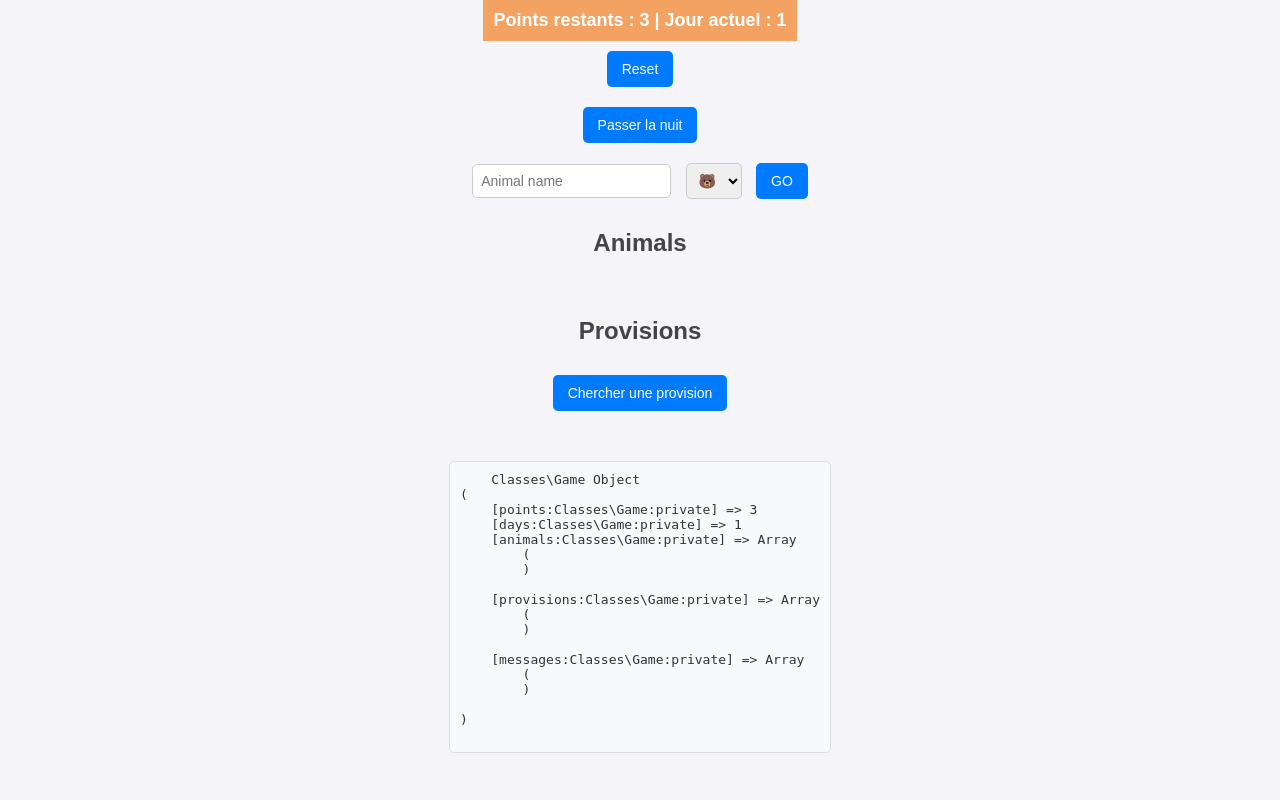
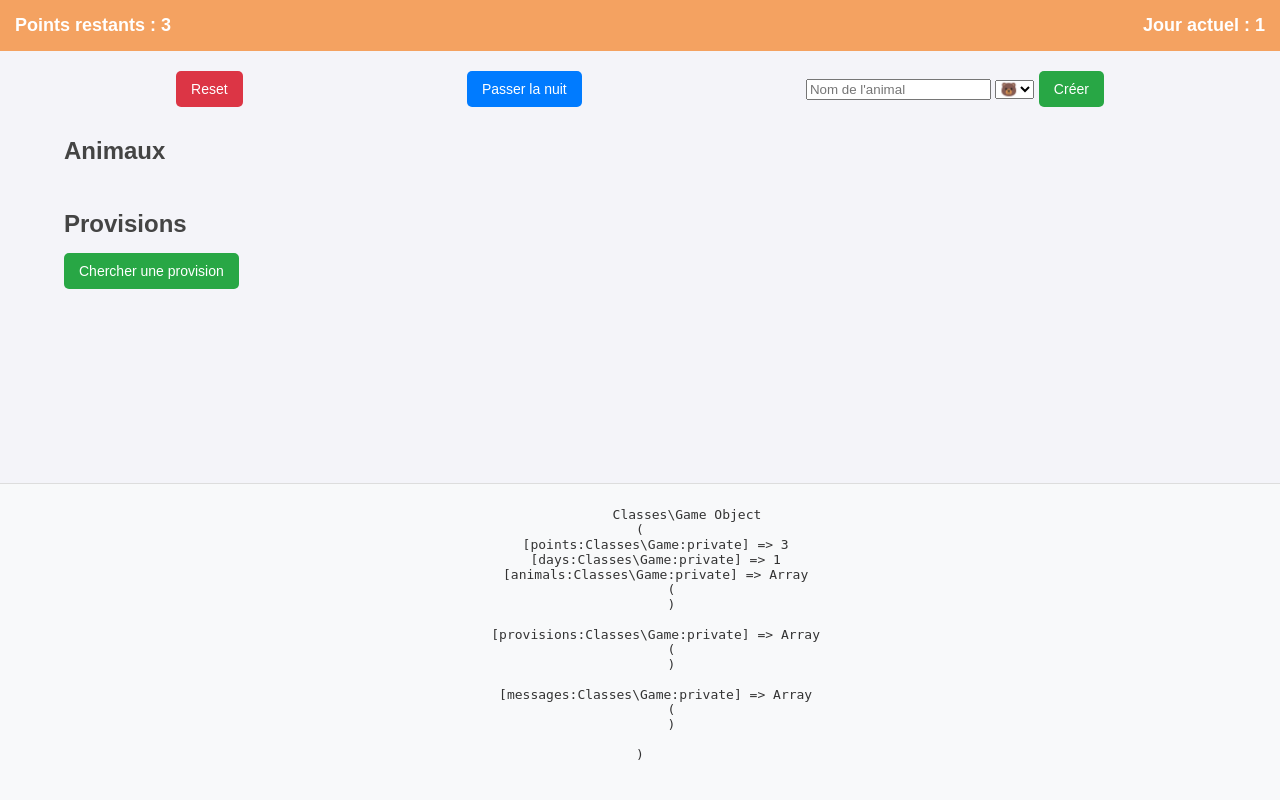
Before and after one commit to AnthonySkr/PHPPOO, a PHP site: page / in a window 1280 px wide. Run offline with PHP 8.4, Linux system fonts and the light colour scheme.

Commit message:
enhance styling

```diff
--- a/classes/Game.php
+++ b/classes/Game.php
@@ -92,7 +92,7 @@ class Game {
 
             if (isset($provision)) {
                 $this->provisions[] = $provision;
-                $this->addMessage("You found a {$provision->getName()} !");
+                $this->addMessage("You found a provision !");
             }
         }
     }
--- a/interface.php
+++ b/interface.php
@@ -7,23 +7,26 @@
     <link rel="stylesheet" href="styles/interface.css">
 </head>
 <body>
-<div class="info-bar">
-        Points restants : <?= $game->getPoints() ?> | Jour actuel : <?= $game->getDays() ?>
-    </div>
+    <header class="info-bar">
+        <div>Points restants : <?= $game->getPoints() ?></div>
+        <div>Jour actuel : <?= $game->getDays() ?></div>
+    </header>
 
+    <main>
+        <section class="actions">
             <form action="index.php" method="post">
                 <input type="hidden" name="action" value="reset">
-        <button type="submit">Reset</button>
+                <button type="submit" class="btn btn-danger">Reset</button>
             </form>
 
             <form action="index.php" method="post">
                 <input type="hidden" name="action" value="night">
-        <button type="submit">Passer la nuit</button>
+                <button type="submit" class="btn btn-primary">Passer la nuit</button>
             </form>
 
-    <form action="index.php" method="post">
+            <form action="index.php" method="post" class="create-animal-form">
                 <input type="hidden" name="action" value="createAnimal">
-        <input type="text" name="name" placeholder="Animal name" required>
+                <input type="text" name="name" placeholder="Nom de l'animal" required>
                 <select name="icon">
                     <option>🐻</option>
                     <option>🐼</option>
@@ -32,27 +35,30 @@
                     <option>🦁</option>
                     <option>🐮</option>
                 </select>
-        <button type="submit">GO</button>
+                <button type="submit" class="btn btn-success">Créer</button>
             </form>
+        </section>
 
+        <section class="messages">
             <?php foreach ($game->getMessages() as $message) : ?>
-        <div>
+                <div class="message">
                     <?= $message ?>
                 </div>
             <?php endforeach; ?>
+        </section>
 
-    <h2>Animals</h2>
-    <div class="animals">
+        <section class="animals">
+            <h2>Animaux</h2>
+            <div class="animal-list">
                 <?php foreach ($game->getAnimals() as $index => $animal): ?>
                     <div class="animal-card">
-                <?= $animal->getName() ?>
-                <?= $animal->getIcon() ?>
-                <div>
-                    <div>Age: <?= $animal->getAge() ?></div>
-                    <div>Health: <?= $animal->getHealth() ?></div>
-                    <div>Mood: <?= $animal->getMood() ?></div>
-                    <div>Hunger: <?= $animal->getHunger() ?></div>
-                    <div>Thirst: <?= $animal->getThirst() ?></div>
+                        <h3><?= $animal->getName() ?> <?= $animal->getIcon() ?></h3>
+                        <div class="animal-stats">
+                            <div>Âge : <?= $animal->getAge() ?></div>
+                            <div>Santé : <?= $animal->getHealth() ?></div>
+                            <div>Humeur : <?= $animal->getMood() ?></div>
+                            <div>Faim : <?= $animal->getHunger() ?></div>
+                            <div>Soif : <?= $animal->getThirst() ?></div>
                         </div>
                         <div class="animal-actions">
                             <form action="index.php" method="post">
@@ -63,46 +69,50 @@
                                         <option value="<?= $provisionIndex ?>"><?= $provision->getIcon() ?></option>
                                     <?php endforeach; ?>
                                 </select>
-                        <button type="submit">Feed</button>
+                                <button type="submit" class="btn btn-primary">Nourrir</button>
                             </form>
                             <form action="index.php" method="post">
                                 <input type="hidden" name="action" value="healAnimal">
                                 <input type="hidden" name="animal" value="<?= $index ?>">
-                        <button type="submit">Heal</button>
+                                <button type="submit" class="btn btn-warning">Soigner</button>
                             </form>
                             <form action="index.php" method="post">
                                 <input type="hidden" name="action" value="petAnimal">
                                 <input type="hidden" name="animal" value="<?= $index ?>">
-                        <button type="submit">Pet</button>
+                                <button type="submit" class="btn btn-secondary">Caresser</button>
                             </form>
                         </div>
                     </div>
                 <?php endforeach; ?>
             </div>
+        </section>
 
+        <section class="provisions">
             <h2>Provisions</h2>
             <form action="index.php" method="post">
                 <input type="hidden" name="action" value="provision">
-        <button type="submit">Chercher une provision</button>
+                <button type="submit" class="btn btn-success">Chercher une provision</button>
             </form>
-
-    <div class="provisions">
+            <div class="provision-list">
                 <?php foreach ($game->getProvisions() as $index => $provision): ?>
                     <div class="provision-card">
-                <?= $provision->getName() ?>
-                <?= $provision->getIcon() ?>
-                <div>
-                    <div>Health Points: <?= $provision->getHealthPoints() ?></div>
-                    <div>Mood Points: <?= $provision->getMoodPoints() ?></div>
-                    <div>Hunger Points: <?= $provision->getHungerPoints() ?></div>
-                    <div>Thirst Points: <?= $provision->getThirstPoints() ?></div>
+                        <h3><?= $provision->getName() ?> <?= $provision->getIcon() ?></h3>
+                        <div class="provision-stats">
+                            <div>Points de santé : <?= $provision->getHealthPoints() ?></div>
+                            <div>Points d'humeur : <?= $provision->getMoodPoints() ?></div>
+                            <div>Points de faim : <?= $provision->getHungerPoints() ?></div>
+                            <div>Points de soif : <?= $provision->getThirstPoints() ?></div>
                         </div>
                     </div>
                 <?php endforeach; ?>
             </div>
+        </section>
+    </main>
 
+    <footer>
         <pre>
             <?php print_r($game); ?>
         </pre>
+    </footer>
 </body>
 </html>
--- a/styles/interface.css
+++ b/styles/interface.css
@@ -6,87 +6,139 @@ body {
    padding: 0;
    display: flex;
    flex-direction: column;
-   align-items: center;
    min-height: 100vh;
 }
 
-.info-bar {
-   background-color: #f4a261; /* Couleur différente */
+header.info-bar {
+   background-color: #f4a261;
    color: white;
-   padding: 10px;
+   padding: 15px;
    text-align: center;
    font-size: 18px;
    font-weight: bold;
+   display: flex;
+   justify-content: space-between;
+}
+
+main {
+   flex: 1;
+   padding: 20px;
+   width: 90%;
+   max-width: 1200px;
+   margin: auto;
+}
+
+section {
+   margin-bottom: 30px;
 }
 
 h2 {
-   margin-top: 20px;
    color: #444;
+   margin-bottom: 15px;
 }
 
-form {
-   margin: 10px 0;
+.actions {
+   display: flex;
+   justify-content: space-around;
+   flex-wrap: wrap;
 }
 
-form button {
-   background-color: #007bff;
-   color: white;
+.messages .message {
+   background-color: #ffefc1;
+   padding: 10px;
+   margin: 5px 0;
+   border-radius: 5px;
+   border: 1px solid #f4a261;
+}
+
+.animal-list,
+.provision-list {
+   display: flex;
+   flex-wrap: wrap;
+   gap: 20px;
+   justify-content: center;
+}
+
+.animal-card,
+.provision-card {
+   background-color: white;
+   border: 1px solid #ddd;
+   border-radius: 10px;
+   padding: 15px;
+   width: 250px;
+   text-align: center;
+   box-shadow: 0 4px 6px rgba(0, 0, 0, 0.1);
+   transition: transform 0.2s, box-shadow 0.2s;
+}
+
+.animal-card:hover,
+.provision-card:hover {
+   transform: translateY(-5px);
+   box-shadow: 0 6px 10px rgba(0, 0, 0, 0.15);
+}
+
+.animal-stats,
+.provision-stats {
+   margin-top: 10px;
+   text-align: left;
+}
+
+.btn {
+   padding: 10px 15px;
    border: none;
-   padding: 10px 15px;
    border-radius: 5px;
    cursor: pointer;
    font-size: 14px;
 }
 
-form button:hover {
+.btn-primary {
+   background-color: #007bff;
+   color: white;
+}
+
+.btn-primary:hover {
    background-color: #0056b3;
 }
 
-form input[type="text"],
-form select {
-   padding: 8px;
-   margin-right: 10px;
-   border: 1px solid #ccc;
-   border-radius: 5px;
-   font-size: 14px;
+.btn-success {
+   background-color: #28a745;
+   color: white;
 }
 
-.animals,
-.provisions {
-   display: flex;
-   flex-wrap: wrap;
-   justify-content: center;
-   margin-top: 20px;
+.btn-success:hover {
+   background-color: #218838;
 }
 
-.animal-card,
-.provision-card {
-   background-color: white;
-   border: 2px solid #ddd;
-   border-radius: 10px;
-   padding: 15px;
-   margin: 10px;
-   width: 220px;
-   text-align: center;
-   box-shadow: 0 4px 6px rgba(0, 0, 0, 0.1);
-   transition: transform 0.2s, box-shadow 0.2s;
+.btn-warning {
+   background-color: #ffc107;
+   color: black;
 }
 
-.animal-card:hover {
-   transform: translateY(-5px);
-   box-shadow: 0 6px 10px rgba(0, 0, 0, 0.15);
+.btn-warning:hover {
+   background-color: #e0a800;
 }
 
-.animal-card div {
-   margin: 5px 0;
+.btn-danger {
+   background-color: #dc3545;
+   color: white;
 }
 
-pre {
+.btn-danger:hover {
+   background-color: #c82333;
+}
+
+.btn-secondary {
+   background-color: #6c757d;
+   color: white;
+}
+
+.btn-secondary:hover {
+   background-color: #5a6268;
+}
+
+footer {
    background-color: #f8f9fa;
    padding: 10px;
-   border-radius: 5px;
-   border: 1px solid #ddd;
-   overflow-x: auto;
-   max-width: 90%;
-   margin-top: 20px;
+   text-align: center;
+   border-top: 1px solid #ddd;
 }
```
Lines whose indentation alone changed are shown as unchanged.
